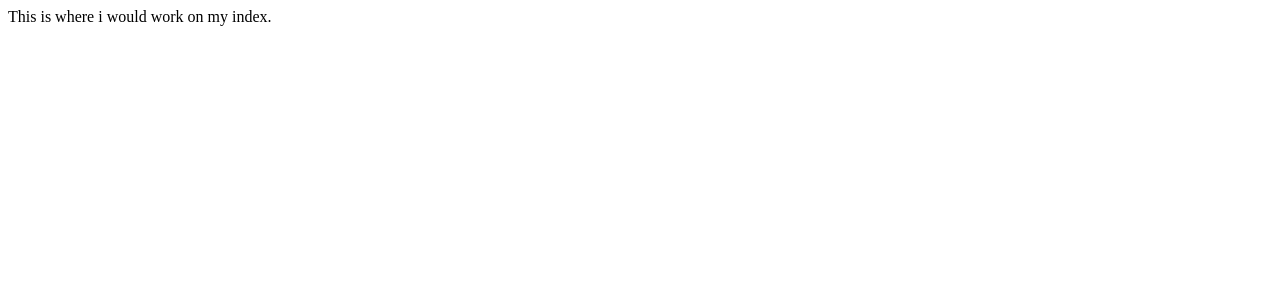
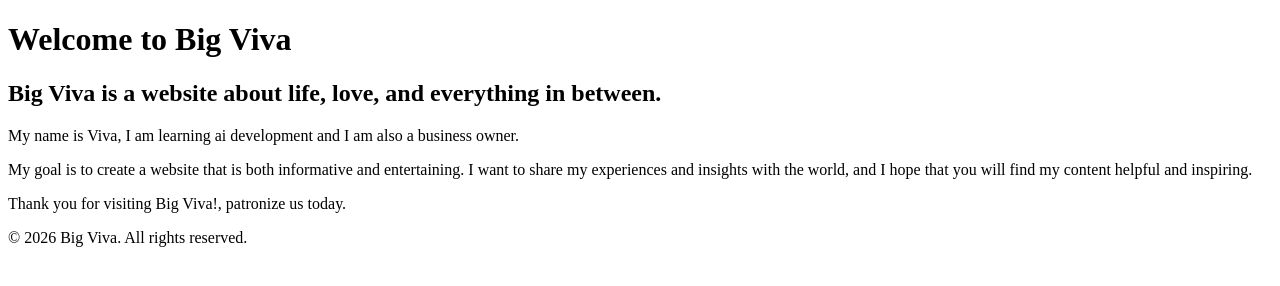
Before and after one commit to ZefCommunity/flex, a plain HTML site: page index.html in a window 1280 px wide. Drawn offline with Linux system fonts and the light colour scheme.

Commit message:
formatted so texts with html tags in the index html file.

```diff
--- a/index.html
+++ b/index.html
@@ -1 +1,30 @@
-This is where i would work on my index.
+<!DOCTYPE html>
+
+<html lang="en">
+    <meta charset="UTF-8">
+    <meta name="viewport" content="width=device-width, initial-scale=1.0">
+
+    <head>
+    <title>Big Viva</title>
+    <link rel="stylesheet" href="styles.css">
+</head>
+
+<body>
+    <!-- This is my Headings text -->
+    <h1>Welcome to Big Viva </h1>
+    <h2>Big Viva is a website about life, love, and everything in between.</h2>
+
+     <!-- This are some paragraph texts -->
+    <p>My name is Viva, I am learning ai development and I am also a business owner.</p>
+    <p>My goal is to create a website that is both informative and entertaining. I want to share my experiences and insights with the world, and I hope that you will find my content helpful and inspiring.</p>
+    <p>Thank you for visiting Big Viva!, patronize us today.</p>
+
+</body>
+
+ <footer>
+     <!-- This is my footer Section -->
+    <p>&copy; 2026 Big Viva. All rights reserved.</p>
+</footer>
+
+
+</html>
```
